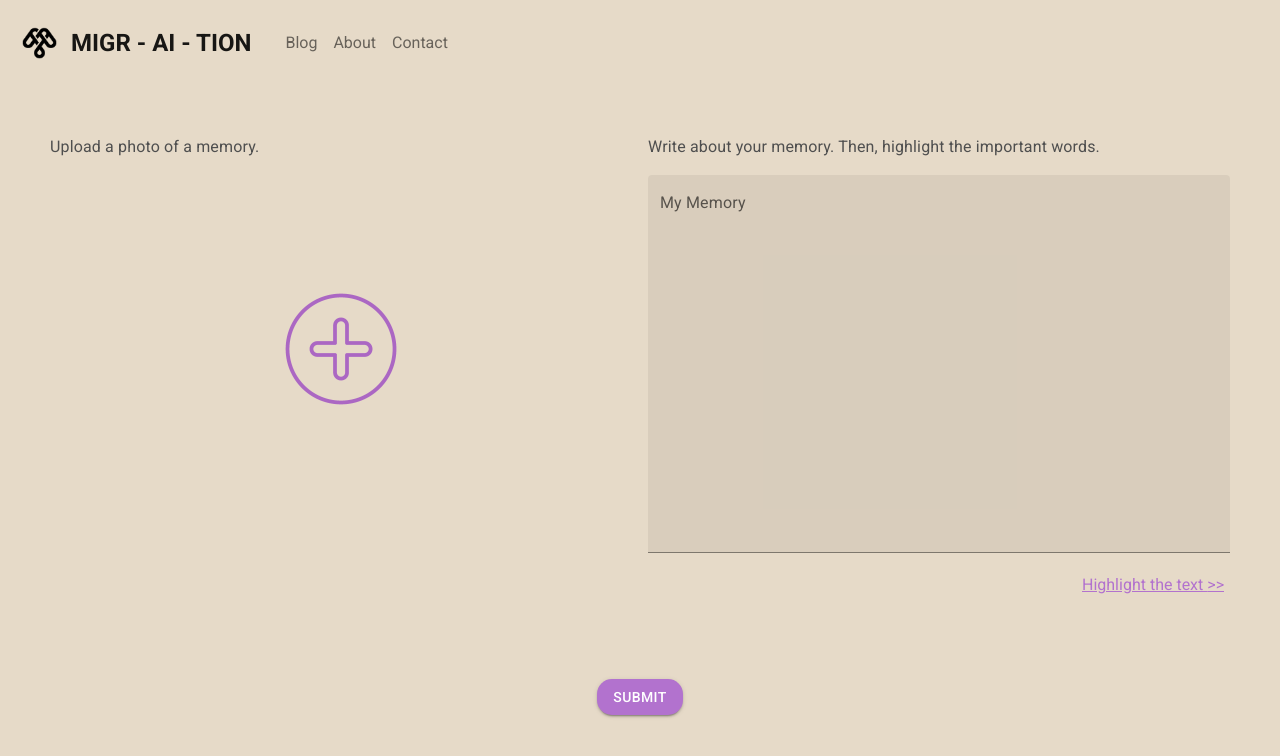
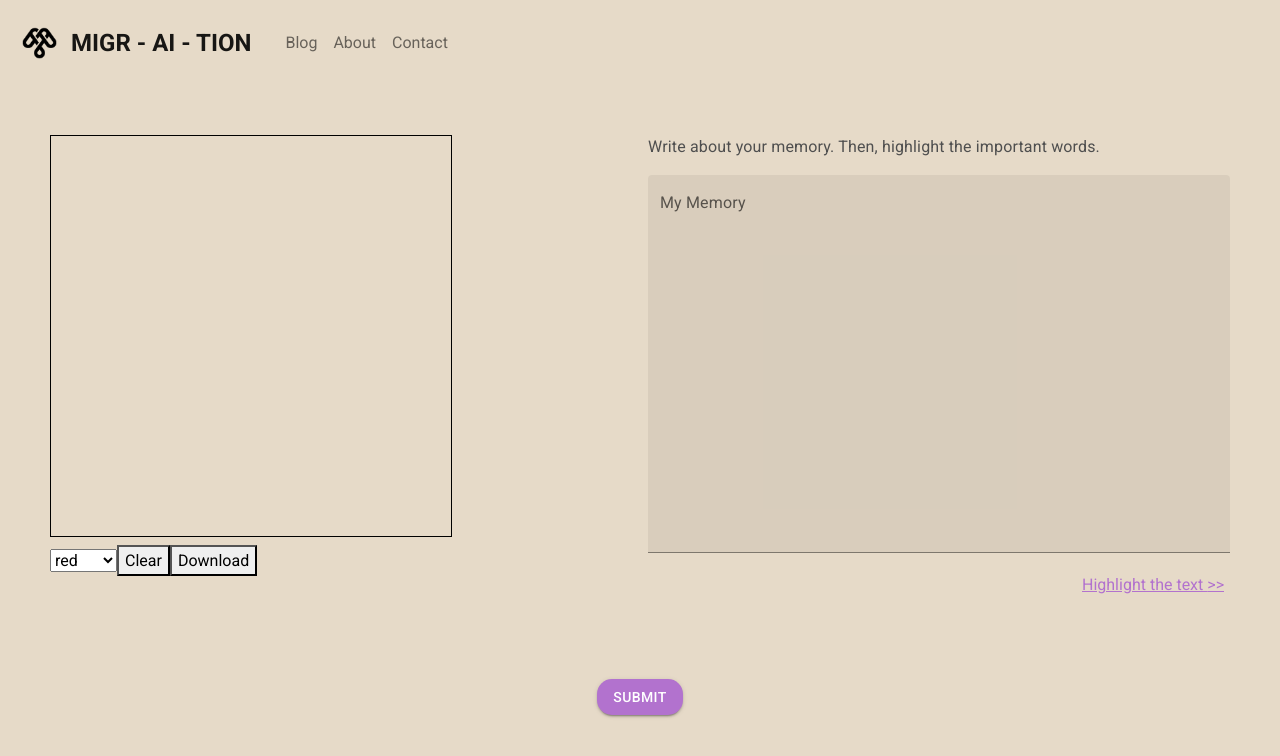
Before and after one commit to jielianglin/migr-ai-tion_III, a React (Create React App) app in the folder frontend/: page / in a window 1280 px wide. Both pictures are taken after a click on the button 509 px from the left and 260 px from the top of the page. Shown: the top 756 px of the page. Built offline with nearby package versions, Linux system fonts and the light colour scheme.

Commit message:
implemented new canvas

```diff
--- /dev/null
+++ b/frontend/src/components/upload/CanvasII.js
@@ -0,0 +1,110 @@
+
+import React, { useEffect, useRef, useCallback } from 'react';
+
+const colors = [
+    "red",
+    "green",
+    "yellow",
+    "black",
+    "blue"
+]
+
+export default function CanvasII() {
+    const canvasRef = useRef(null);
+    const ctx = useRef(null);
+
+    const [selectedColor, setSelectedColor] = React.useState(colors[0]);
+    const [mouseDown, setMouseDown] = React.useState(false);
+    const [lastPosition, setPosition] = React.useState({
+        x: 0,
+        y: 0
+    });
+
+    var style1 = {
+        border: "1px solid #000"
+    }
+
+
+
+    const draw = useCallback((x, y) => {
+        if (mouseDown) {
+            ctx.current.beginPath();
+            ctx.current.strokeStyle = selectedColor;
+            ctx.current.lineWidth = 10;
+            ctx.current.lineJoin = 'round'
+            ctx.current.moveTo(lastPosition.x, lastPosition.y);
+            ctx.current.lineTo(x, y)
+            ctx.current.closePath();
+            ctx.current.stroke();
+
+            setPosition({
+                x,
+                y
+            })
+        }
+    }, [lastPosition, mouseDown, selectedColor, setPosition])
+
+    const download = async () => {
+        const image = canvasRef.current.toDataURL('image/png');
+        const blob = await (await fetch(image)).blob();
+        const blobURL = URL.createObjectURL(blob);
+        const link = document.createElement('a');
+        link.href = blobURL;
+        link.download = "image.png";
+        link.click();
+
+
+    }
+    const clear = () => {
+        ctx.current.clearRect(0, 0, ctx.current.canvas.width, ctx.current.canvas.height)
+    }
+
+    const onMouseDown = (event) => {
+        setPosition({
+            x: event.pageX,
+            y: event.pageY
+        })
+        setMouseDown(true);
+    }
+
+    const onMouseUp = (event) => {
+        setMouseDown(false);
+    }
+
+    const onMouseMove = (e) => {
+        draw(e.pageX, e.pageY)
+    }
+
+    useEffect(() => {
+        if (canvasRef.current) {
+            ctx.current = canvasRef.current.getContext('2d');
+        }
+    }, [])
+
+    return (
+        <div>
+            <canvas
+                style={style1}
+                width={400}
+                height={400}
+                ref={canvasRef}
+                onMouseMove={onMouseMove}
+                onMouseDown={onMouseDown}
+                onMouseUp={onMouseUp}
+                onMouseLeave={onMouseUp}
+            />
+
+            <br />
+            <select value={selectedColor} onChange={(event) => setSelectedColor(event.target.value)} >
+                {colors.map(
+                    color => <option key={color} value={color}>{color}</option>
+                )}
+            </select>
+
+            <button onClick={clear}>Clear</button>
+            <button onclick={download}>Download</button>
+
+
+        </div>
+    )
+}
--- a/frontend/src/components/upload/UploadForm.js
+++ b/frontend/src/components/upload/UploadForm.js
@@ -1,7 +1,8 @@
 import React from "react";
 import axios from "axios";
 
-import Canvas from "./Canvas";
+// import Canvas from "./Canvas";
+import CanvasII from "./CanvasII";
 import TextForm from "./TextForm";
 
 import Grid from '@mui/material/Grid';
@@ -13,7 +14,6 @@ import CircularProgress from '@mui/material/CircularProgress';
 
 export default function Home() {
     const [post, setPost] = React.useState(false);
-
     const [image, setImage] = React.useState(null);
     // const [tags, setTags] = React.useState([]);
     const [text, setText] = React.useState(null);
@@ -113,7 +113,8 @@ export default function Home() {
                 <div>
                     <Grid container spacing={2}>
                         <Grid item xs={12} md={6}>
-                            <Canvas selectedImage={selectedImage} />
+                            {/* <Canvas selectedImage={selectedImage} /> */}
+                            <CanvasII />
                         </Grid>
                         <Grid item xs={12} md={6}>
                             <TextForm enteredText={enteredText} />
```
